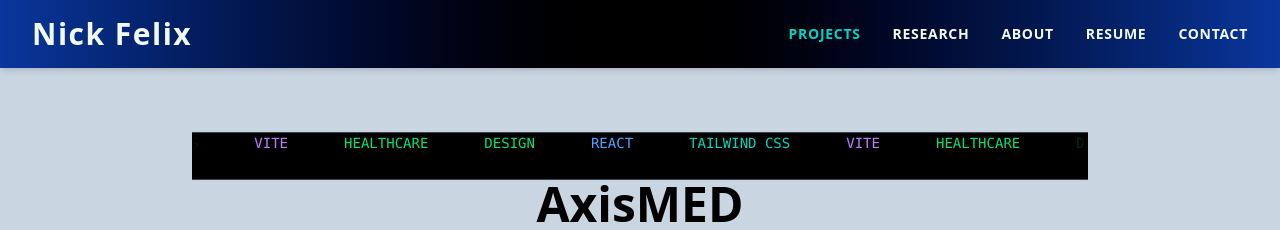
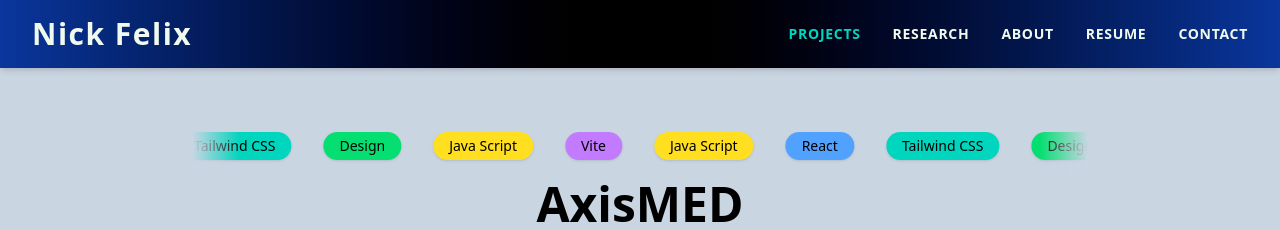
Before and after one commit to nicorox247/Nick-Felix-Site, a React (Vite) app: page /projects/axis-med in a window 1280 px wide. Shown: the top 230 px of the page. Built offline with nearby package versions, Linux system fonts and the light colour scheme.

Commit message:
randomized pill-div ticker band

```diff
--- a/src/components/ProjectTagTicker.jsx
+++ b/src/components/ProjectTagTicker.jsx
@@ -3,24 +3,36 @@
 
 export default function ProjectTagTicker({ tags = [] }) {
     // Repeat tags for smooth infinite scroll
-    const repeatedTags = [...tags, ...tags, ...tags, ...tags];
-    const getColor = (tag) => {
-      if (tag.toLowerCase().includes('react')) return 'text-blue-400';
-      if (tag.toLowerCase().includes('python')) return 'text-yellow-300';
-      if (tag.toLowerCase().includes('c++')) return 'text-white';
-      if (tag.toLowerCase().includes('vite')) return 'text-purple-400';
-      if (tag.toLowerCase().includes('tailwind')) return 'text-teal-400';
-      return 'text-green-400';
+    const getStyle = (tag) => {
+      if (tag.toLowerCase().includes('react')) return 'bg-blue-400 text-dark';
+      if (tag.toLowerCase().includes('python') ||
+      (tag.toLowerCase().includes('java script'))) return 'bg-yellow-300 text-dark';
+      if (tag.toLowerCase().includes('c++')) return 'bg-white text-dark';
+      if (tag.toLowerCase().includes('vite')) return 'bg-purple-400 text-dark';
+      if (tag.toLowerCase().includes('tailwind')) return 'bg-teal-400 text-dark';
+      return 'bg-green-400 text-dark';
     };
+
+      // Shuffle and repeat tags
+      const repeatedTags = useMemo(() => {
+        const shuffle = (arr) => [...arr].sort(() => Math.random() - 0.5);
+        return [
+          ...shuffle(tags),
+          ...shuffle(tags),
+          ...shuffle(tags),
+          ...shuffle(tags),
+        ];
+      }, [tags]);
+
 
 
     return (
-      <div className="relative overflow-hidden bg-dark border-t border-b border-gray-700 h-12 max-w-lg lg:max-w-xl xl:max-w-4xl mx-auto">
+      <div className="relative overflow-hidden bg-background h-12 max-w-lg lg:max-w-xl xl:max-w-4xl mx-auto">
         <div className="absolute whitespace-nowrap animate-ticker flex items-center gap-8 px-4">
           {repeatedTags.map((tag, index) => (
             <div
               key={index}
-              className={`text-sm font-mono uppercase px-3 last:border-none ${getColor(tag)}`}
+              className={`rounded-full px-4 py-1 text-sm font-medium shadow-sm ${getStyle(tag)}`}
 
             >
               {tag}
@@ -28,8 +40,8 @@
           ))}
         </div>
         {/* glow overlay on edges */}
-        <div className="absolute left-0 top-0 h-full w-12 bg-gradient-to-r from-dark to-transparent z-10" />
-        <div className="absolute right-0 top-0 h-full w-12 bg-gradient-to-l from-dark to-transparent z-10" />
+        <div className="absolute left-0 top-0 h-full w-12 bg-gradient-to-r from-background to-transparent z-10" />
+        <div className="absolute right-0 top-0 h-full w-12 bg-gradient-to-l from-background to-transparent z-10" />
       </div>
     );
 
--- a/src/data/projects.js
+++ b/src/data/projects.js
@@ -29,10 +29,10 @@
       title: 'AxisMED',
       description: 'Website for a student-led medical innovation platform bridging medicine, engineering, and entrepreneurship.',
       image: '/images/axis-med/axis-med-hp.png', // Update with actual screenshot path
-      video: '/videos/axis-med-demo.mov', // Optional
+      video: '/videos/axis-med/axis-med-demo.mov', // Optional
       live: 'https://axis-med.vercel.app/',
       github: '', // Leave blank or update if public
-      tags: ['React', 'Tailwind CSS', 'Vite', 'Healthcare', 'Design'],
+      tags: ['React', 'Tailwind CSS', 'Vite', 'Java Script', 'Healthcare', 'Design'],
       date: '2025-07-01',
       featured: true,
       content: `AxisMED is a website built for a pre-incubator program based at the world’s first engineering-based medical school. The platform brings together clinical insight, engineering precision, and translational ambition to empower medical trainees in solving real-world healthcare problems.
```
